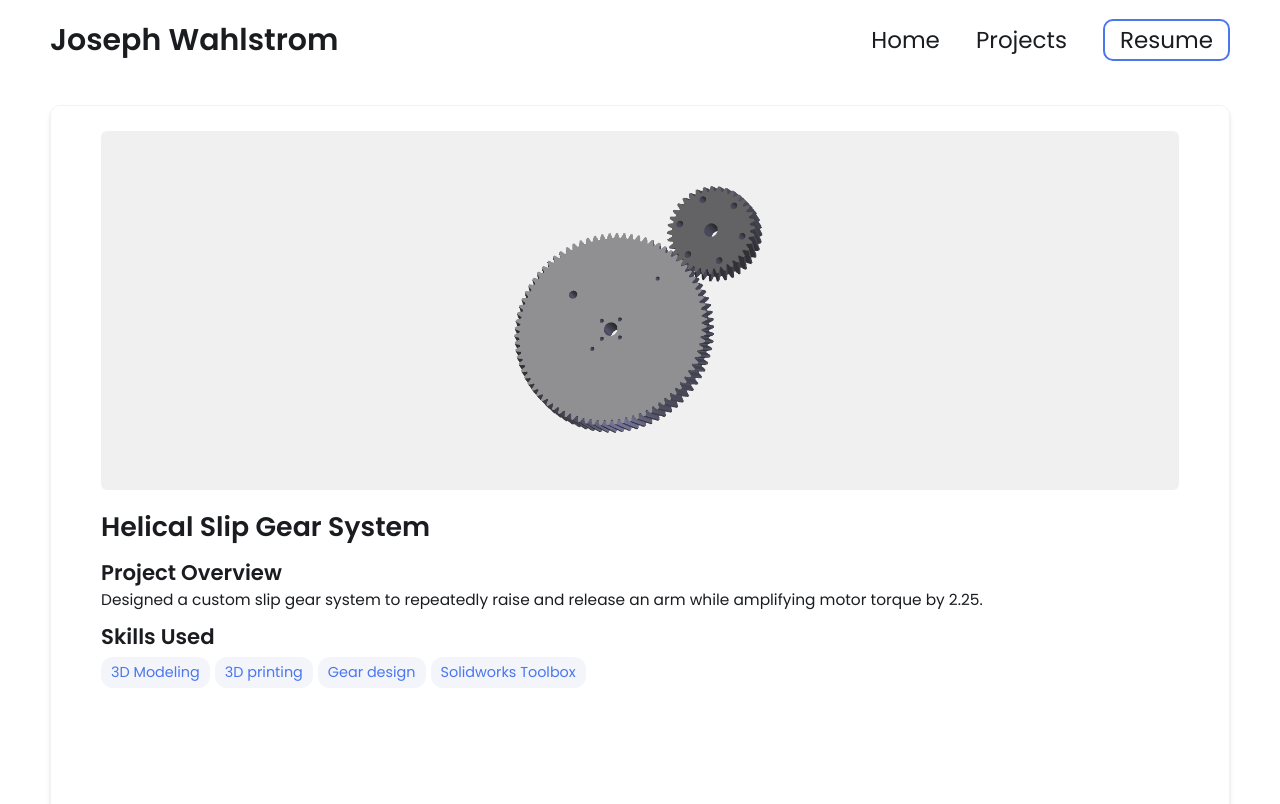
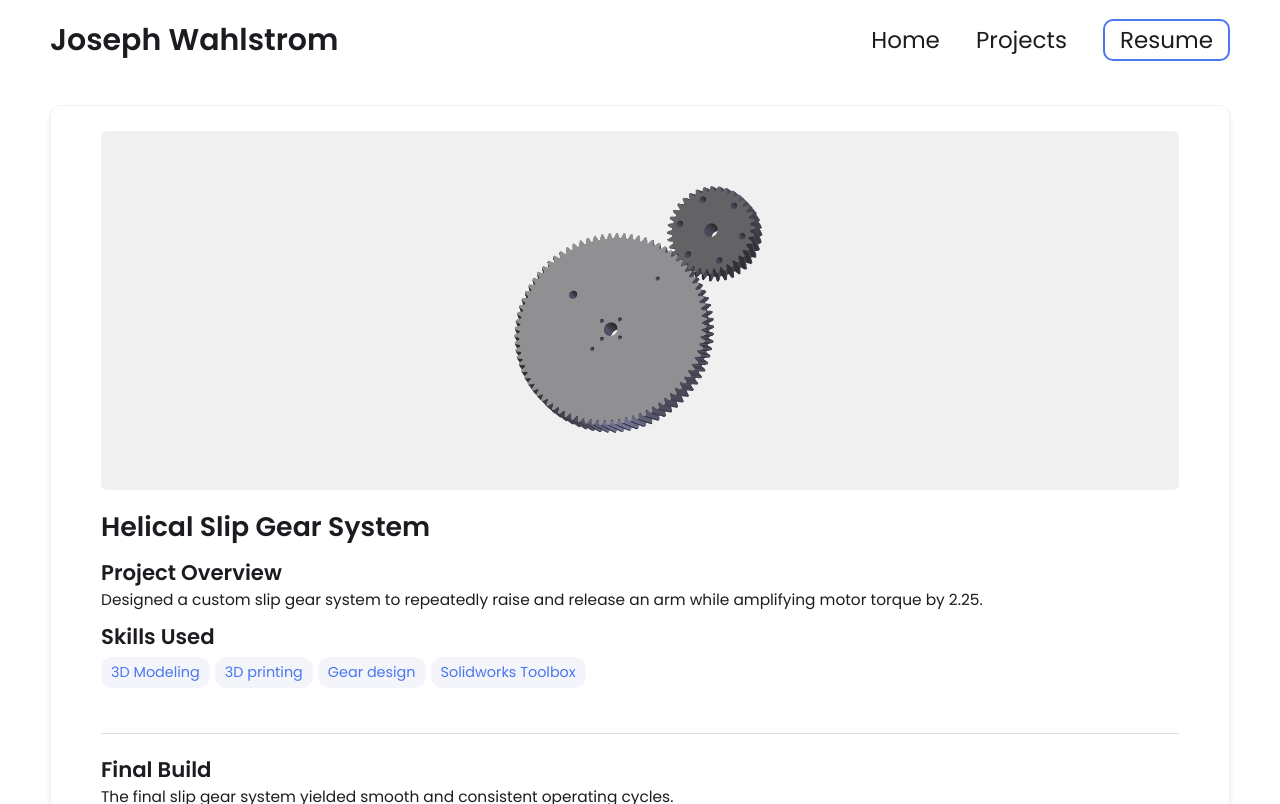
Before and after one commit to JosephWah/JosephW.github.io, a Jekyll site: the page built from _projects/Soph Design Gears/index.md, in a window 1280 px wide. Shown: the top 804 px of the page. Built offline with Jekyll 4.4.1, drawn with Linux system fonts in a browser that asks for light colours; grey boxes are pictures that could not be loaded.

Commit message:
Update post.html

```diff
--- a/_layouts/post.html
+++ b/_layouts/post.html
@@ -25,13 +25,14 @@
                 <span class="skill">{{ skill }}</span>
                 {% endfor %}
             </div>
-            <br> <br> <br> <br>
+
         </div>
-    <br> <br> <br> <br>
+
+    </div>
+
+    <div class="content">
+        {{content}}
     </div>
     <br> <br> <br> <br>
-    <div class="content">
-        {{content}}
-        <br> <br> <br> <br>
-    </div>
 </div>
+<br> <br> <br> <br>
```
